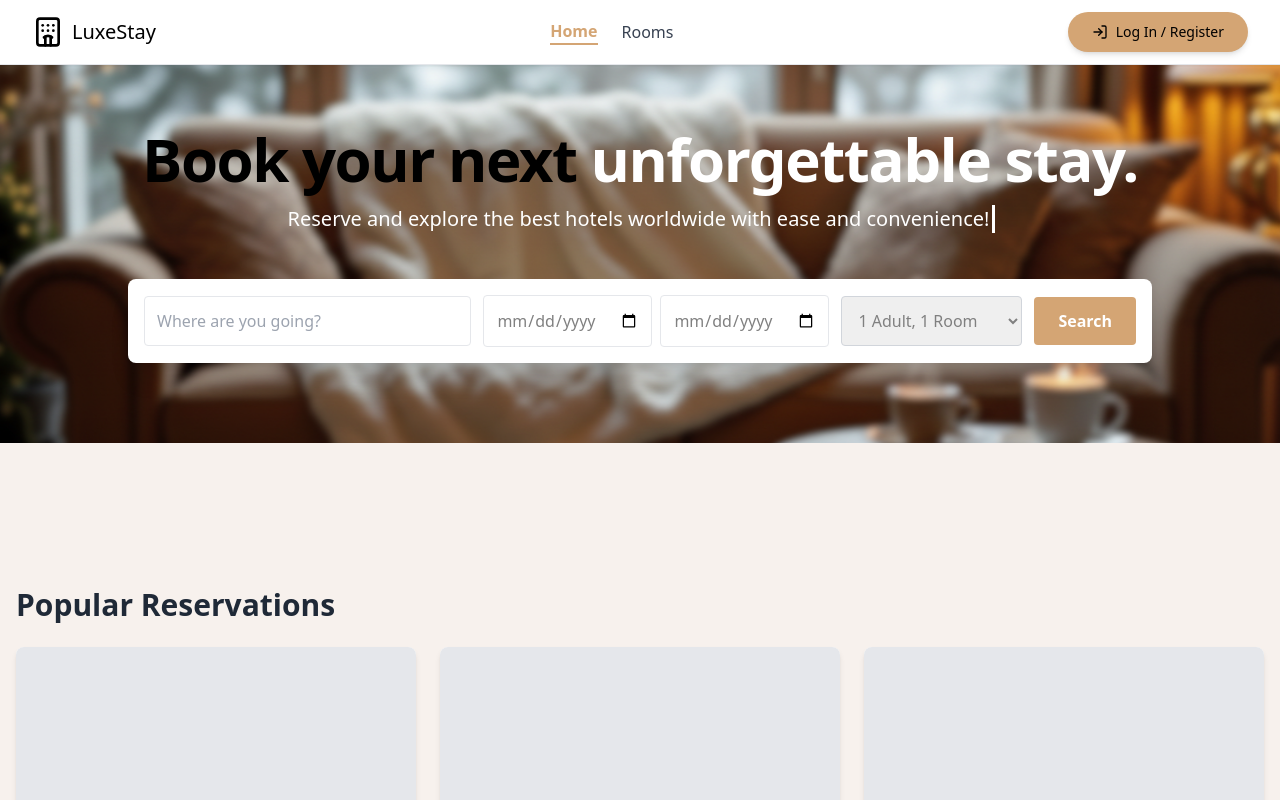
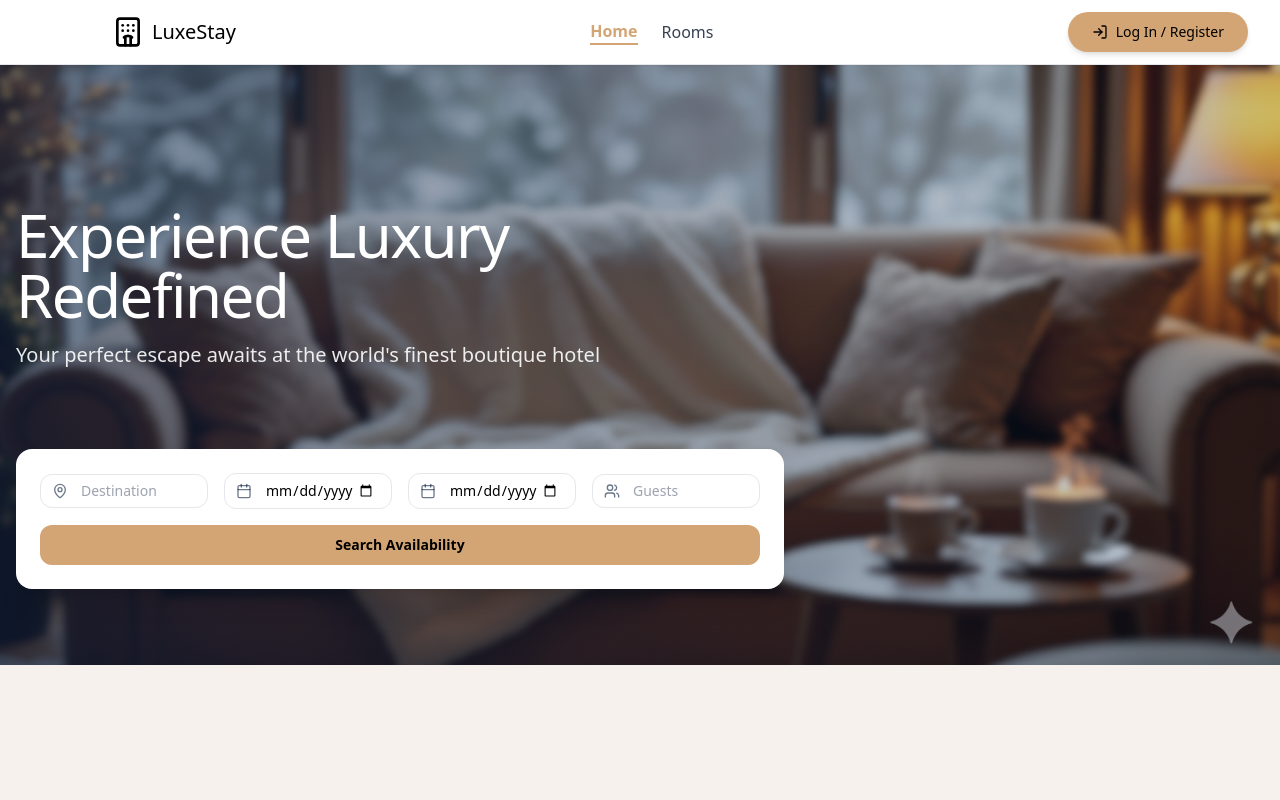
Before and after one commit to Eduard-K-A/webdev-finals-frontend, a React (Vite) app: page / in a window 1280 px wide. Shown: the top 800 px of the page. Built offline with nearby package versions, Linux system fonts and the light colour scheme.

Commit message:
Header and SignIn Update

```diff
--- a/src/components/Dashboard/Header.tsx
+++ b/src/components/Dashboard/Header.tsx
@@ -1,55 +1,147 @@
 import React from "react";
-import SearchForm from "../Search/SearchForm";
+import { MapPin, Calendar, Users, type LucideIcon } from 'lucide-react';
 
 interface HeaderProps {
   type?: "list" | "home";
 }
 
+// Define the correct types for SearchInput props
+interface SearchInputProps {
+  icon: LucideIcon;
+  placeholder: string;
+  type?: string;
+}
+
+const COLORS = {
+  NAVY_DARK: '#0a1e3d',
+  GOLD_PRIMARY: '#d4a574',
+  GOLD_HOVER: '#c19563',
+  BORDER_GRAY: '#D1D5DB',
+};
+const HERO_IMAGE_URL = '/assets/dashboardImg.png';
+
+// --- Search Input Component ---
+const SearchInput: React.FC<SearchInputProps> = ({ icon: Icon, placeholder, type = 'text' }) => {
+  const inputStyleClasses = 'w-full px-4 py-1.5 text-sm bg-white border border-[' + COLORS.BORDER_GRAY + '] rounded-xl focus:ring-2 focus:ring-offset-2 focus:ring-offset-white focus:ring-gray-300 focus:border-transparent outline-none transition-all';
+  const iconColor = `text-[${COLORS.NAVY_DARK}]/60`; // text-[#0a1e3d]/60
+
+  return (
+    <div className="relative flex items-center col-span-1">
+      <Icon className={`h-4 w-4 absolute left-3 pointer-events-none ${iconColor}`} />
+      <input
+        type={type}
+        placeholder={placeholder}
+        className={`${inputStyleClasses} pl-10`}
+      />
+    </div>
+  );
+};
+
+// --- Search Form Component ---
+const SearchForm = () => {
+    const goldBg = `bg-[${COLORS.GOLD_PRIMARY}]`;
+    const goldHover = `hover:bg-[${COLORS.GOLD_HOVER}]`;
+    const navyText = `text-[${COLORS.NAVY_DARK}]`;
+
+    const handleSubmit = (e: React.FormEvent) => {
+        e.preventDefault();
+        console.log("Searching for hotel availability...");
+    };
+
+    return (
+        <form onSubmit={handleSubmit} className="p-0">
+            {/* Input Grid: grid-cols-1 md:grid-cols-4, gap-4 */}
+            <div className="grid grid-cols-1 md:grid-cols-4 gap-4">
+                <SearchInput icon={MapPin} placeholder="Destination" />
+                <SearchInput icon={Calendar} placeholder="Check-in" type="date" />
+                <SearchInput icon={Calendar} placeholder="Check-out" type="date" />
+                <SearchInput icon={Users} placeholder="Guests" type="number" />
+            </div>
+
+            {/* Search Button */}
+            <button
+              type="submit"
+              className={`w-full mt-4 py-1.5 text-sm font-semibold ${goldBg} ${goldHover} ${navyText} rounded-xl h-10 transition-colors duration-200`}
+            >
+              Search Availability
+            </button>
+        </form>
+    );
+}
+
+// --- Header Component ---
 const Header: React.FC<HeaderProps> = ({ type = "home" }) => {
   const isHomePage = type === "home";
 
+  if (!isHomePage) {
+    // LIST/DEFAULT HEADER MODE
     return (
       <header
-      className={`
-        bg-cover bg-center bg-no-repeat text-black
-        ${isHomePage ? "pb-20" : "pb-8 pt-4"}
-      `}
-      style={{ backgroundImage: "url('/assets/dashboardImg.png')" }}
+        className="bg-cover bg-center bg-no-repeat text-black pb-8 pt-4"
+        style={{ backgroundImage: `url(${HERO_IMAGE_URL})` }}
       >
         <div className="max-w-7xl mx-auto px-4">
-        {isHomePage && (
-          <div className="pt-16 pb-12 text-center padding-x-4">
-            {/* Fade-in animation for the title */}
+        </div>
+      </header>
+    );
+  }
+
+  return (
+    // 1. Main container
+    <header className="relative w-full h-[600px] overflow-hidden">
+
+      {/* 2. Background Image */}
+      <img
+        className="absolute inset-0 w-full h-full object-cover"
+        src={HERO_IMAGE_URL}
+        alt="Hotel Lobby Background"
+      />
+
+      {/* 3. Overlay*/}
+      <div
+        className={`absolute inset-0 bg-gradient-to-r from-[#1a2a4a]/55 to-[#1a2a4a]/20`} // Softened navy-like color, reduced opacity
+      />
+
+      {/* 4. Content Container */}
+      <div className="relative container mx-auto px-4 h-full flex flex-col justify-center items-left">
+
+        <div className="max-w-3xl pt-16 pb-12 text-left">
+
           <h1
-              className="
-                text-5xl md:text-6xl font-extrabold mb-4
+            className={`
+              text-white text-5xl md:text-6xl font-medium mb-4
               tracking-tight leading-tight
               opacity-0 animate-fade-in
-              "
+            `}
+            style={{ animationDuration: '0.8s' }}
           >
-              Book your next{" "}
-              <span className="text-[#FFFFFF]">unforgettable stay.</span>
+            Experience Luxury Redefined
           </h1>
 
-            {/* Typing animation for the subtitle */}
           <p
-              className="
-                text-lg md:text-xl font-medium mb-8
-                text-[#FFFFFF] max-w-3xl mx-auto
-                overflow-hidden whitespace-nowrap border-r-[3px] border-[#ffffff]
-                opacity-0 animate-typing inline-block
-              "
+            className={`
+              text-white/90 text-xl font-medium mb-8
+              opacity-0 animate-fade-in
+            `}
             style={{
-                animationDelay: "1.5s",
+                animationDelay: "0.5s",
+                animationDuration: '1.0s',
             }}
           >
-              Reserve and explore the best hotels worldwide with ease and convenience!
+            Your perfect escape awaits at the world's finest boutique hotel
           </p>
         </div>
-        )}
+
+        {/* 5. Search Form Wrapper (The Floating Card)*/}
+        <div className="w-full max-w-3xl opacity-0 animate-fade-in" style={{ animationDelay: "1.2s", animationDuration: '0.8s' }}>
+          <div
+            className="p-6 rounded-2xl shadow-xl bg-white"
+          >
+            <SearchForm />
+          </div>
         </div>
 
-      {isHomePage && <SearchForm />}
+      </div>
     </header>
   );
 };
--- a/src/components/Dashboard/NavBar.tsx
+++ b/src/components/Dashboard/NavBar.tsx
@@ -28,7 +28,7 @@
         <div className="flex justify-between items-center h-full">
 
           {/* 1. Logo & Brand Section (Left) */}
-          <div className="flex items-center gap-2 cursor-pointer">
+          <div className="flex items-center gap-2 cursor-pointer ml-20">
             <Hotel className={`h-8 w-8 text-[${BRAND_NAVY}]`} />
 
             <Link to="/" className={`text-xl text-[${BRAND_NAVY}] font-medium`}>
--- a/src/pages/Login/SignIn.tsx
+++ b/src/pages/Login/SignIn.tsx
@@ -1,5 +1,22 @@
 import React, { useState } from "react";
 import axios from "axios";
+
+// AnimatedText component with wave animation (Copied from Register.tsx for consistency)
+const AnimatedText: React.FC<{ text: string; style?: React.CSSProperties }> = ({ text, style }) => {
+  return (
+    <h1 className="text-4xl md:text-5xl font-bold mb-4 text-[#362f22] flex flex-wrap">
+      {text.split("").map((char, index) => (
+        <span
+          key={index}
+          className="inline-block animate-wave"
+          style={{ animationDelay: `calc(${index * 0.1}s + 1s)`, ...style }}
+        >
+          {char === " " ? "\u00A0" : char}
+        </span>
+      ))}
+    </h1>
+  );
+};
 
 const SignIn: React.FC = () => {
   const [username, setUsername] = useState("");
@@ -10,72 +27,133 @@ const SignIn: React.FC = () => {
   const inputClass =
     "w-full px-4 py-2 border border-[#d4a574] rounded-lg focus:outline-none focus:ring-2 focus:ring-[#d4a574] hover:border-[#b48c5a] hover:shadow-md transition-all";
 
+  // IMPORTANT: In a production environment, you should use Firestore for state management,
+  // not localStorage, but for this example, we keep the original logic.
   const handleSubmit = async (e: React.FormEvent) => {
     e.preventDefault();
     setMessage("");
+    setIsSuccess(false);
+
     try {
+      // Send sign-in data to the backend
       const res = await axios.post("http://localhost:5000/auth/login", {
         username,
         password,
       });
 
       setIsSuccess(true);
-      setMessage(res.data.message);
+      setMessage(res.data.message || "Log in successful!");
 
-      // Store user data in localStorage or state management
+      // Store user data
       localStorage.setItem('user', JSON.stringify(res.data.user));
+
+      // Navigate or redirect user after successful login
+      // window.location.href = "/dashboard";
     } catch (err) {
       if (axios.isAxiosError(err) && err.response) {
-        setMessage(err.response.data.message || "Sign in failed");
+        setIsSuccess(false);
+        setMessage(err.response.data.message || "Log in failed. Check your credentials.");
       } else {
+        setIsSuccess(false);
         setMessage("An unexpected error occurred");
       }
     }
   };
 
   return (
-    <div className="flex justify-center items-center  bg-gray-100 h-[calc(100vh-72px)]">
-      <div className="w-full max-w-md p-6 bg-white rounded-lg shadow-md">
-        <h2 className="text-2xl font-semibold mb-4">Sign In</h2>
-        <form onSubmit={handleSubmit}>
-          <div className="mb-4">
-            <label htmlFor="username" className="block text-gray-700">
-              Username
-            </label>
+    // Updated: Matches Register.tsx main container classes
+    <div className="flex flex-col h-[calc(100vh-72px)] bg-[#f5f0eb]">
+
+      {/* Main content wrapper */}
+      <div className="flex flex-col md:flex-row flex-1">
+
+        {/* Left side - Hero Section
+            Updated: md:w-4/5 width, h-[calc(100vh-72px)] height, and image path
+        */}
+        <div
+          className="md:w-4/5 flex items-center justify-center p-8 bg-cover bg-center h-[calc(100vh-72px)]"
+          // Using the image path from the provided Register code for delogconsistency
+          style={{ backgroundImage: "url('/assets/registerPageImg.png')" }}
+        >
+          <div className="text-center md:text-left" style={{ animationDelay: "1s" }}>
+            <AnimatedText text="Welcome Back" />
+            <p className="text-lg md:text-xl text-black max-w-xl">
+              Ready to plan your next adventure? Log in to access your bookings,
+              loyalty rewards, and personalized recommendations.
+            </p>
+          </div>
+        </div>
+
+        {/* Right side - Log In card (40% width on desktop, top-aligned) */}
+        <div className="md:w-2/5 flex items-start justify-center p-8 overflow-y-auto overflow-x-hidden h-[calc(100vh-72px)]">
+          <div
+            // Updated: Changed shadow-2xl to shadow-lg to match Register.tsx
+            className="flex shadow-lg rounded-2xl overflow-hidden border border-[#d4a574] w-full max-w-md opacity-0 translate-x-full animate-slide-fade-in"
+            style={{ animationDelay: "0.2s" }}
+          >
+            {/* Gold Accent Bar */}
+            <div className="w-1 bg-[#d4a574]"></div>
+
+            <div className="flex flex-col w-full p-6 sm:p-8 bg-white">
+              <h2 className="text-3xl font-bold text-center mb-6 text-[#d4a574]">
+              LuxeStay
+              </h2>
+
+              {message && (
+                <p
+                  // Updated: Simplified styling to match Register.tsx message display
+                  className={`text-center mb-4 ${
+                    isSuccess
+                      ? "text-[#d4a574]"
+                      : "text-red-600"
+                  }`}
+                >
+                  {message}
+                </p>
+              )}
+
+              <form onSubmit={handleSubmit} className="space-y-4">
+                {/* Username Field */}
                 <input
                   type="text"
-              id="username"
-              className={inputClass}
+                  placeholder="Username"
                   value={username}
                   onChange={(e) => setUsername(e.target.value)}
                   required
+                  className={inputClass}
                 />
-          </div>
-          <div className="mb-4">
-            <label htmlFor="password" className="block text-gray-700">
-              Password
-            </label>
+
+                {/* Password Field */}
                 <input
                   type="password"
-              id="password"
-              className={inputClass}
+                  placeholder="Password"
                   value={password}
                   onChange={(e) => setPassword(e.target.value)}
                   required
+                  className={inputClass}
                 />
-          </div>
+
                 <button
                   type="submit"
-            className="w-full bg-[#d4a574] text-white py-2 rounded-lg hover:bg-[#b48c5a] transition-all"
+                  className="w-full py-2 mt-2 bg-[#d4a574] text-white font-semibold rounded-lg hover:bg-[#b48c5a] transition-colors"
                 >
-            Sign In
+                  Log In
                 </button>
               </form>
-        {message && (
-          <p className={`mt-4 ${isSuccess ? 'text-green-500' : 'text-red-500'}`}>
-            {message}
+
+              {/* Link to Register */}
+              <p className="text-center text-sm text-gray-500 mt-6">
+                Don't have an account?{" "}
+                <a
+                  href="/Register"
+                  className="text-[#d4a574] font-medium hover:underline"
+                >
+                  Register here
+                </a>
               </p>
-        )}
+            </div>
+          </div>
+        </div>
       </div>
     </div>
   );
```
Lines whose indentation alone changed are shown as unchanged.
